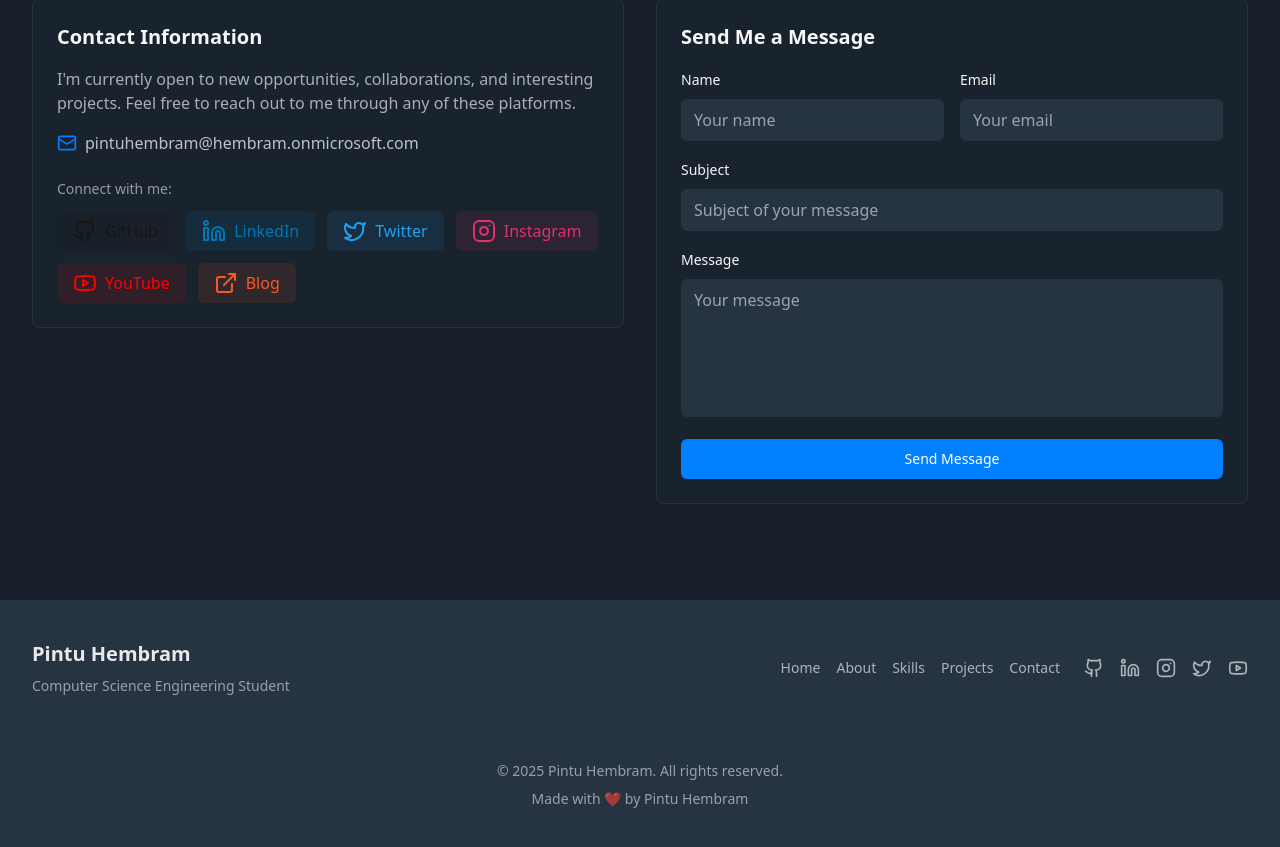
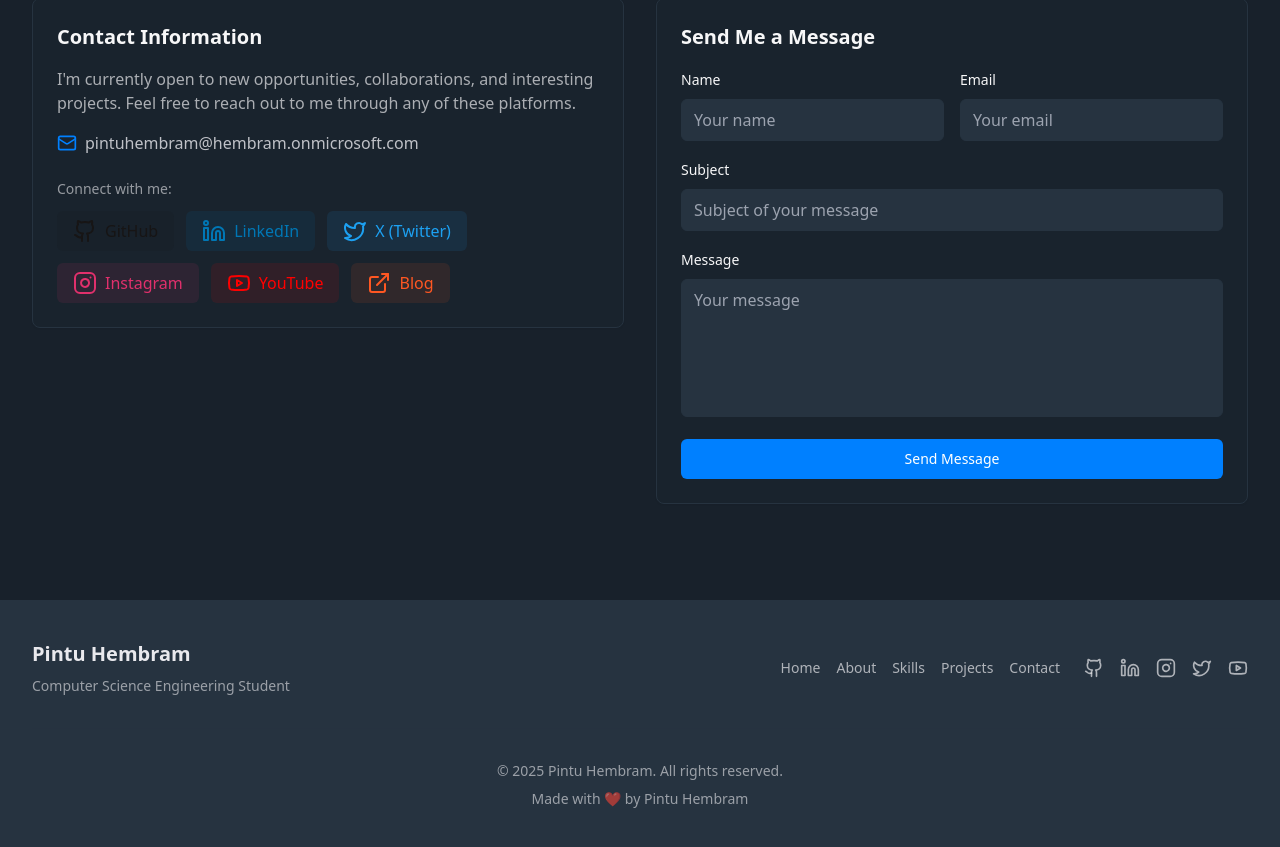
Before and after one commit to PintuHembram/Pintu-Hembram.in, a React (Vite) app: page / in a window 1280 px wide. Shown: the part 4472-5319 px from the top of the page. Built offline with nearby package versions, Linux system fonts and the light colour scheme.

Commit message:
social mideia

```diff
--- a/src/components/ContactSection.tsx
+++ b/src/components/ContactSection.tsx
@@ -27,8 +27,8 @@ const ContactSection = () => {
       color: 'bg-[#0077B5]/10 hover:bg-[#0077B5]/20 text-[#0077B5]'
     },
     {
-      name: 'Twitter',
-      url: 'https://twitter.com/Coder_Pintu',
+      name: 'X (Twitter)',
+      url: 'https://x.com/Coder_Pintu',
       icon: <Twitter className="h-6 w-6" />,
       color: 'bg-[#1DA1F2]/10 hover:bg-[#1DA1F2]/20 text-[#1DA1F2]'
     },
```
